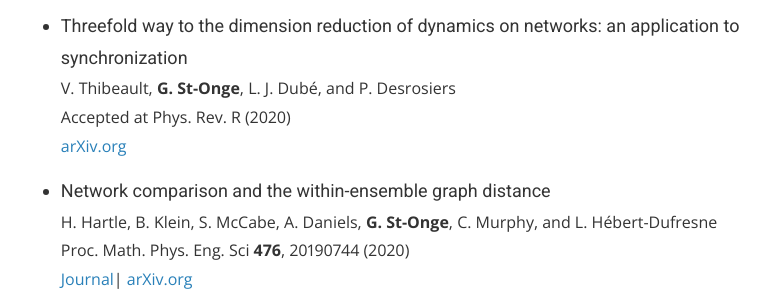
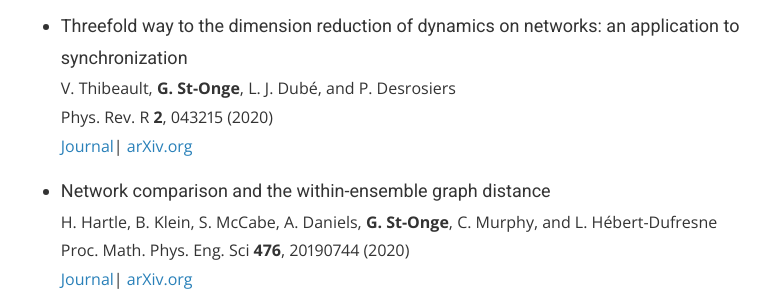
Before and after one commit to gstonge/gstonge.github.io, a Jekyll site: the page built from publications.md, in a window 1280 px wide and 900 px high, scrolled down 671 px. Shown: the part 154-454 px from the top of the window, without its empty margins (240-1010 px from the left). Built offline with Jekyll 4.4.1, drawn with Linux system fonts in a browser that asks for light colours; nearby versions of some CDN libraries.

Commit message:
update publications and cv

```diff
--- a/publications.md
+++ b/publications.md
@@ -43,7 +43,8 @@ G. T. Cantwell, **G. St-Onge**, and J.-G. Young
 
 * <span class="pub-title">Threefold way to the dimension reduction of dynamics on networks: an application to synchronization</span><br>
  V. Thibeault, **G. St-Onge**, L. J. Dubé, and P. Desrosiers <br>
-Accepted at Phys. Rev. R (2020) <br>
+Phys. Rev. R **2**, 043215 (2020) <br>
+[Journal](https://doi.org/10.1103/PhysRevResearch.2.043215)|
 [arXiv.org](https://arxiv.org/abs/2005.10922)
 
 * <span class="pub-title">Network comparison and the within-ensemble graph distance</span><br>
```
Also changed, not shown: about.md (+1 -1 lines), 1 other file.
